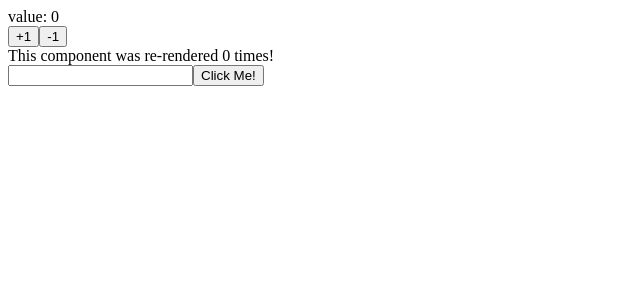
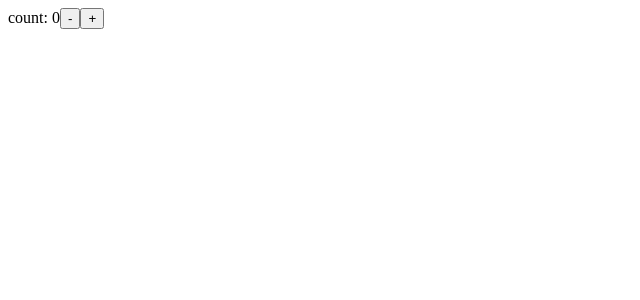
Before and after one commit to yamori-masato/react-ts-practice, a React (Create React App) app: page / in a window 1280 px wide. Shown: the top 300 px of the page, without its empty margins (0-640 px from the left). Built offline with nearby package versions, Linux system fonts and the light colour scheme.

Commit message:
usereducer

```diff
--- a/src/App.tsx
+++ b/src/App.tsx
@@ -1,5 +1,5 @@
 import React from 'react';
-import Counter from './Counter'
+import CounterWithReducer from './CounterWithReducer';
 
 interface AppProps {
   message?: string;
@@ -8,7 +8,7 @@
 const App: React.FunctionComponent<AppProps> = ({ message }) => {
   return (
     <div>
-      <Counter />
+      <CounterWithReducer />
     </div>
   )
 };
--- /dev/null
+++ b/src/CounterWithReducer.tsx
@@ -0,0 +1,28 @@
+import React, { useReducer } from 'react';
+
+const initialState = { count: 0 };
+
+function reducer(state: any, action: any) {
+  switch (action.type) {
+    case 'increment':
+      return { count: state.count + 1 };
+    case 'decrement':
+      return { count: state.count - 1 };
+    default:
+      throw new Error();
+  }
+}
+
+function CounterWithReducer() {
+  const [state, dispatch] = useReducer(reducer, initialState);
+  return (
+    <>
+      count: {state.count}
+      <button onClick={() => dispatch({ type: 'decrement' })}>-</button>
+      <button onClick={() => dispatch({type: 'increment'})}>+</button>
+
+    </>
+  )
+}
+
+export default CounterWithReducer
```
